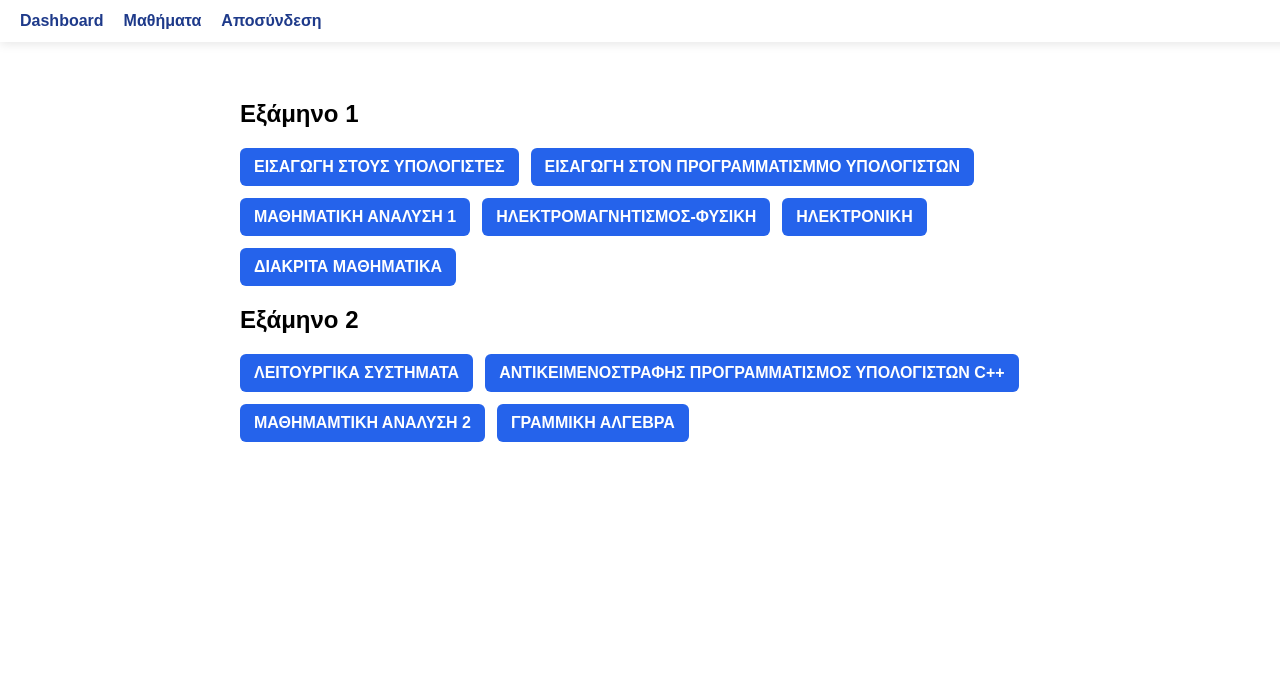
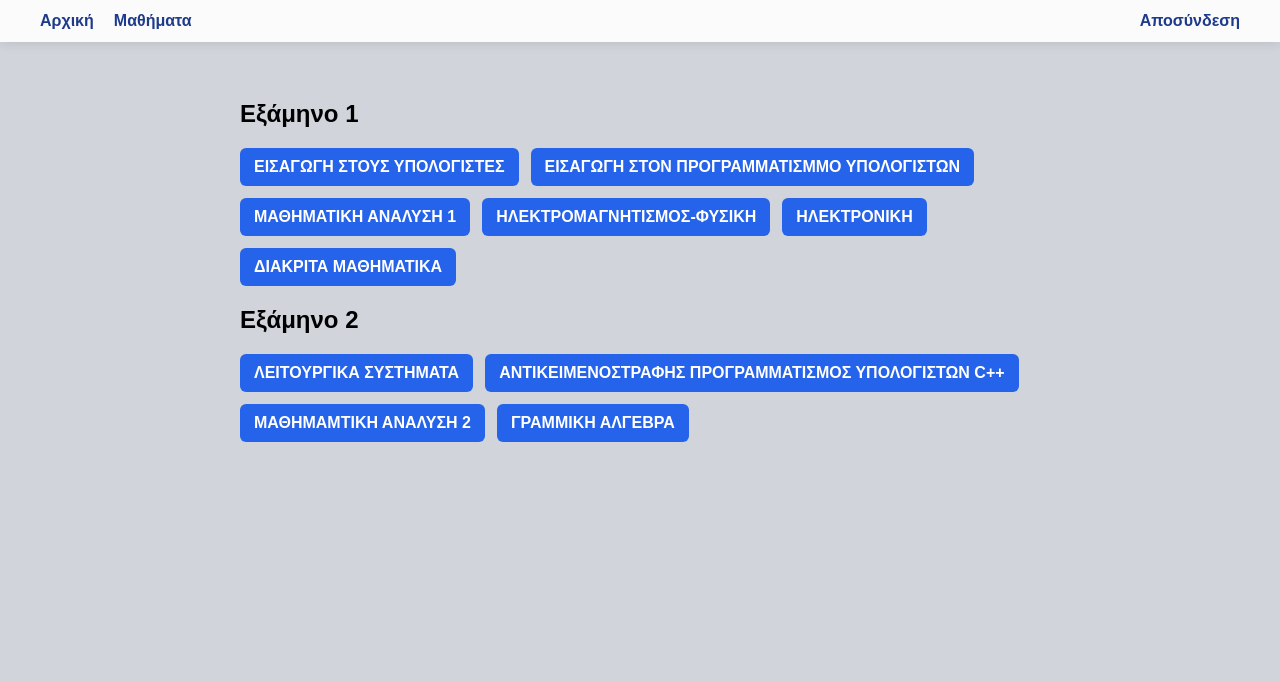
Before and after one commit to lazaros-d/First_Site, a Flask app: page /subjects in a window 1280 px wide. Shown: the top 682 px of the page. Run offline with Flask 3, Linux system fonts and the light colour scheme; a user stored in the database is signed in; data comes from the database, SQL or seed files in the repository; both versions use the stored data as it was after the commit.

Commit message:
dasboard

```diff
--- a/templates/base.html
+++ b/templates/base.html
@@ -7,32 +7,44 @@
         body {
             font-family: Arial, sans-serif;
             margin: 0;
+            background-color: #d1d5db; /* σκούρο γκρι */
         }
         .navbar {
             display: flex;
-            gap: 20px;
+            justify-content: space-between; /* αριστερά-δεξιά */
+            align-items: center;
             background-color: rgba(255,255,255,0.9);
-            padding: 12px 20px;
+            padding: 12px 40px;
             position: fixed;
             top: 0;
             left: 0;
             width: 100%;
             z-index: 1000;
             box-shadow: 0 2px 10px rgba(0,0,0,0.1);
+            box-sizing: border-box;
+        }
+        .nav-left, .nav-right {
+            display: flex;
+            gap: 20px;
         }
         .navbar a {
             text-decoration: none;
             color: #1e3a8a;
             font-weight: bold;
+            white-space: nowrap;
         }
     </style>
 </head>
 <body>
     {% if session.get('username') %}
         <div class="navbar">
-            <a href="{{ url_for('dashboard') }}">Dashboard</a>
-            <a href="{{ url_for('subjects') }}">Μαθήματα</a>
-            <a href="{{ url_for('logout') }}">Αποσύνδεση</a>
+            <div class="nav-left">
+                <a href="{{ url_for('dashboard') }}">Αρχική</a>
+                <a href="{{ url_for('subjects') }}">Μαθήματα</a>
+            </div>
+            <div class="nav-right">
+                <a href="{{ url_for('logout') }}">Αποσύνδεση</a>
+            </div>
         </div>
 
         {% include 'chat_widget.html' %}
```
Also changed, not shown: templates/dashboard.html (+49 -4 lines), database.db.
